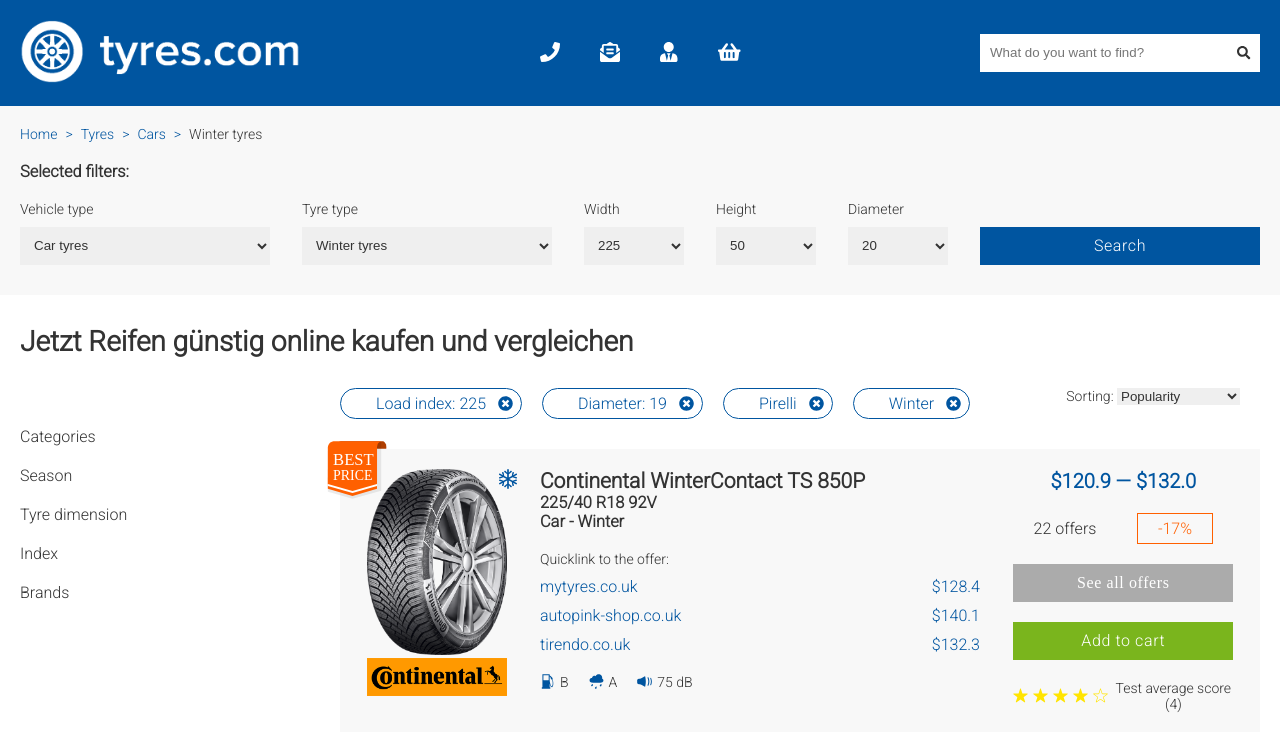
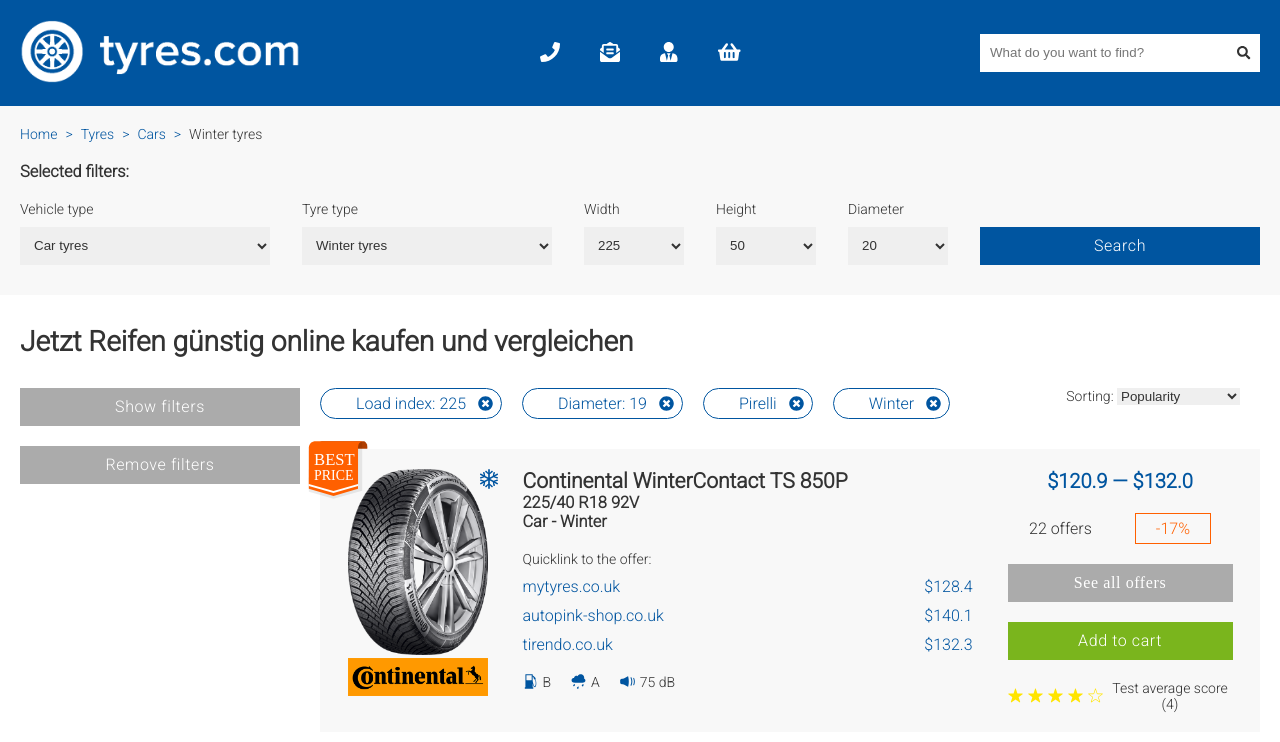
Before and after one commit to web-ethno4ka/Search-Engine-Results-Page, a React (Create React App) app: page / in a window 1280 px wide. Shown: the top 742 px of the page. Built offline with nearby package versions, Linux system fonts and the light colour scheme.

Commit message:
Adding improvements into Vertical-filter component

```diff
--- a/src/App.js
+++ b/src/App.js
@@ -1,5 +1,6 @@
 import React from 'react';
 import './App.scss';
+import Button from './components/button/button';
 import Header from './components/header/header';
 import Breadcrumbs from './components/breadcrumbs/breadcrumbs';
 import Horizontal_filter from './components/horizontal-filter/horizontal-filter';
@@ -10,6 +11,10 @@
 import Footer from './components/footer/footer';
 
 function App() {
+  const [filter, setFilter] = React.useState(false);
+  const toggle = () => {
+    setFilter(!filter);
+  };
   return (
     <div className="wrapper">
       <div className="wrapper__container">
@@ -19,7 +24,16 @@
           <Horizontal_filter />
           <h1 className="heading-block">Jetzt Reifen günstig online kaufen und vergleichen</h1>
           <section className="serp-block">
-            <Vertical_filter />
+            <div className="column-direction">
+              <Button buttonType={'aside-filter__btn'} buttonText="Show filters" onclick={toggle} />
+              {filter ? <Vertical_filter /> : null}
+              <Button
+                buttonType={'aside-filter__btn mt'}
+                buttonText="Remove filters"
+                onclick={toggle}
+              />
+            </div>
+
             <section className="search-results-block">
               <Tags_sorting_block />
               <Product_card />
--- a/src/App.scss
+++ b/src/App.scss
@@ -60,3 +60,8 @@
     margin-left: 0;
   }
 }
+
+.column-direction {
+  display: flex;
+  flex-direction: column;
+}
--- a/src/components/button/button.js
+++ b/src/components/button/button.js
@@ -1,11 +1,13 @@
 import React from 'react';
 import './button.scss';
 
-export default function Button({ buttonType, buttonText }) {
+export default function Button({ onclick, buttonType, buttonText }) {
   return (
     <React.Fragment>
       {/* <button className="filter-block__btn">Search</button> */}
-      <button className={buttonType}>{buttonText}</button>
+      <button onClick={onclick} className={buttonType}>
+        {buttonText}
+      </button>
     </React.Fragment>
   );
 }
--- a/src/components/product-card/product-card.js
+++ b/src/components/product-card/product-card.js
@@ -31,7 +31,7 @@
         </h3>
         <div className="cards-block__links">
           <span>Quicklink to the offer:</span>
-          {Object.values(links).map(({ link, price }, index) => (
+          {links.map(({ link, price }, index) => (
             <p className="cards-block__item" key={index}>
               <a href={link}>{link}</a>
               <a href="#">{price}</a>
--- /dev/null
+++ b/src/components/vertical-filter/categories/brands.js
@@ -0,0 +1,37 @@
+import React from 'react';
+
+const Brands = () => {
+  return (
+    <li className="sidebar-filter__item">
+      <a className="sidebar-filter__category">Brands</a>
+      <ul className="sidebar-filter__submenu">
+        <li>
+          <input type="checkbox" name="Pirelli" id="item" checked />
+          <label for="item">&nbsp;Pirelli</label>
+        </li>
+        <li>
+          <input type="checkbox" name="Continental" id="item1" />
+          <label for="item1">&nbsp;Continental</label>
+        </li>
+        <li>
+          <input type="checkbox" name="Michelin" id="item2" />
+          <label for="item2">&nbsp;Michelin</label>
+        </li>
+        <li>
+          <input type="checkbox" name="Goodyear" id="item3" />
+          <label for="item3">&nbsp;Goodyear</label>
+        </li>
+        <li>
+          <input type="checkbox" name="Falken" id="item4" />
+          <label for="item4">&nbsp;Falken</label>
+        </li>
+        <li>
+          <input type="checkbox" name="Bridgestone" id="item5" />
+          <label for="item5">&nbsp;Bridgestone</label>
+        </li>
+      </ul>
+    </li>
+  );
+};
+
+export default Brands;
--- /dev/null
+++ b/src/components/vertical-filter/categories/seasons.js
@@ -0,0 +1,22 @@
+import React from 'react';
+
+const Seasons = () => {
+  return (
+    <li className="sidebar-filter__item">
+      <a className="sidebar-filter__category">Season</a>
+      <ul className="sidebar-filter__submenu">
+        <li>
+          <a href="#">Summer</a>
+        </li>
+        <li>
+          <a href="#">Winter</a>
+        </li>
+        <li>
+          <a href="#">All-season</a>
+        </li>
+      </ul>
+    </li>
+  );
+};
+
+export default Seasons;
--- /dev/null
+++ b/src/components/vertical-filter/categories/type-of-product.js
@@ -0,0 +1,25 @@
+import React from 'react';
+
+const Type_of_product = () => {
+  return (
+    <li className="sidebar-filter__item">
+      <a className="sidebar-filter__category ">Categories</a>
+      <ul className="sidebar-filter__submenu">
+        <li>
+          <a href="#">Tyres</a>
+        </li>
+        <li>
+          <a href="#">Wheels</a>
+        </li>
+        <li>
+          <a href="#">Oils</a>
+        </li>
+        <li>
+          <a href="#">Accesories</a>
+        </li>
+      </ul>
+    </li>
+  );
+};
+
+export default Type_of_product;
--- /dev/null
+++ b/src/components/vertical-filter/categories/tyre-dimension.js
@@ -0,0 +1,38 @@
+import React from 'react';
+import Select from '../../select/select';
+
+const Tyre_dimension = () => {
+  const [options, setOptions] = React.useState([
+    [225, 215, 195, 186, 170],
+    [50, 45, 40, 35, 30],
+    [20, 19, 18, 17, 16],
+  ]);
+
+  return (
+    <li className="sidebar-filter__item">
+      <a className="sidebar-filter__category">Tyre dimension</a>
+      <div className="sidebar-filter__submenu sidebar-filter__submenu-dimension flex-row">
+        <Select
+          typeOfBlock={'sidebar-filter__dimension-parameter'}
+          labelName={'Width'}
+          inputWidth={'input-field--shortest'}
+          options={options[0]}
+        />
+        <Select
+          typeOfBlock={'sidebar-filter__dimension-parameter'}
+          labelName={'Height'}
+          inputWidth={'input-field--shortest'}
+          options={options[1]}
+        />
+        <Select
+          typeOfBlock={'sidebar-filter__dimension-parameter'}
+          labelName={'Diameter'}
+          inputWidth={'input-field--shortest'}
+          options={options[2]}
+        />
+      </div>
+    </li>
+  );
+};
+
+export default Tyre_dimension;
--- a/src/components/vertical-filter/vertical-filter.css
+++ b/src/components/vertical-filter/vertical-filter.css
@@ -51,6 +51,22 @@
     margin: auto;
     margin-bottom: 2rem;
   }
+}
+
+.aside-filter__btn--sorting {
+  width: 28rem;
+  height: 3.8rem;
+  font: 200 1.6rem Roboto;
+  letter-spacing: 0.6px;
+  color: #fff;
+  background: #0055a0;
+  -webkit-transition: all 0.3s ease-in-out;
+  transition: all 0.3s ease-in-out;
+}
+
+.aside-filter__btn--sorting:hover {
+  background: #006bc9;
+  cursor: pointer;
 }
 
 .aside-filter__btn--mobile {
@@ -114,8 +130,6 @@
 
 .sidebar-filter__submenu {
   margin: 0 0 0 1rem;
-  max-height: 0;
-  overflow: hidden;
   -webkit-transition: all 0.3s ease-in-out;
   transition: all 0.3s ease-in-out;
 }
@@ -228,4 +242,17 @@
   -webkit-transform: rotate(-45deg);
           transform: rotate(-45deg);
 }
+
+.mt {
+  margin-top: 2rem;
+}
+
+.is-active {
+  background-color: blue;
+}
+
+.toggler {
+  max-height: 0;
+  overflow: hidden;
+}
 /*# sourceMappingURL=vertical-filter.css.map */
--- a/src/components/vertical-filter/vertical-filter.js
+++ b/src/components/vertical-filter/vertical-filter.js
@@ -1,132 +1,27 @@
 import React from 'react';
 import Button from '../button/button';
-import Select from '../select/select';
+
+import Type_of_product from './categories/type-of-product';
+import Seasons from './categories/seasons';
+import Tyre_dimension from './categories/tyre-dimension';
+import Index from './categories/index';
+import Brands from './categories/brands';
 import './vertical-filter.scss';
 
 export default function Vertical_filter() {
-  const [options, setOptions] = React.useState([
-    [225, 215, 195, 186, 170],
-    [50, 45, 40, 35, 30],
-    [20, 19, 18, 17, 16],
-    [50, 45, 40, 35, 30],
-    ['H(210km/h)', 'N(140km/h)', 'S(180km/h)', 'V(240km/h)', 'Y(300km/h)'],
-  ]);
-
   return (
     <aside className="aside-filter">
-      <Button />
-      {/* <button className="aside-filter__btn aside-filter__btn--remove">Remove filters</button> */}
-
       <div className="sidebar-filter">
         <ul className="sidebar-filter__list">
-          <li className="sidebar-filter__item">
-            <a className="sidebar-filter__category">Categories</a>
-            <ul className="sidebar-filter__submenu">
-              <li>
-                <a href="#">Tyres</a>
-              </li>
-              <li>
-                <a href="#">Wheels</a>
-              </li>
-              <li>
-                <a href="#">Oils</a>
-              </li>
-              <li>
-                <a href="#">Accesories</a>
-              </li>
-            </ul>
-          </li>
-          <li className="sidebar-filter__item">
-            <a className="sidebar-filter__category">Season</a>
-            <ul className="sidebar-filter__submenu">
-              <li>
-                <a href="#">Summer</a>
-              </li>
-              <li>
-                <a href="#">Winter</a>
-              </li>
-              <li>
-                <a href="#">All-season</a>
-              </li>
-            </ul>
-          </li>
-          <li className="sidebar-filter__item">
-            <a className="sidebar-filter__category">Tyre dimension</a>
-            <div className="sidebar-filter__submenu sidebar-filter__submenu-dimension flex-row">
-              <Select
-                typeOfBlock={'sidebar-filter__dimension-parameter'}
-                labelName={'Width'}
-                inputWidth={'input-field--shortest'}
-                options={options[0]}
-              />
-              <Select
-                typeOfBlock={'sidebar-filter__dimension-parameter'}
-                labelName={'Height'}
-                inputWidth={'input-field--shortest'}
-                options={options[1]}
-              />
-              <Select
-                typeOfBlock={'sidebar-filter__dimension-parameter'}
-                labelName={'Diameter'}
-                inputWidth={'input-field--shortest'}
-                options={options[2]}
-              />
-            </div>
-          </li>
-          <li className="sidebar-filter__item">
-            <a className="sidebar-filter__category">Index</a>
-            <div className="sidebar-filter__submenu">
-              <Select
-                typeOfBlock={'sidebar-filter__index-parameter'}
-                labelName={'Load Index'}
-                inputWidth={'input-field--regular'}
-                options={options[3]}
-              />
-              <Select
-                typeOfBlock={'sidebar-filter__index-parameter'}
-                labelName={'Speed Index'}
-                inputWidth={'input-field--regular'}
-                options={options[4]}
-              />
-            </div>
-          </li>
-          <li className="sidebar-filter__item">
-            <a className="sidebar-filter__category">Brands</a>
-            <ul className="sidebar-filter__submenu">
-              <li>
-                <input type="checkbox" name="Pirelli" id="item" checked />
-                <label for="item">&nbsp;Pirelli</label>
-              </li>
-              <li>
-                <input type="checkbox" name="Continental" id="item1" />
-                <label for="item1">&nbsp;Continental</label>
-              </li>
-              <li>
-                <input type="checkbox" name="Michelin" id="item2" />
-                <label for="item2">&nbsp;Michelin</label>
-              </li>
-              <li>
-                <input type="checkbox" name="Goodyear" id="item3" />
-                <label for="item3">&nbsp;Goodyear</label>
-              </li>
-              <li>
-                <input type="checkbox" name="Falken" id="item4" />
-                <label for="item4">&nbsp;Falken</label>
-              </li>
-              <li>
-                <input type="checkbox" name="Bridgestone" id="item5" />
-                <label for="item5">&nbsp;Bridgestone</label>
-              </li>
-            </ul>
-          </li>
+          <Type_of_product />
+          <Seasons />
+          <Tyre_dimension />
+          <Index />
+          <Brands />
         </ul>
       </div>
 
-      <Button />
-      <Button />
-      {/* <button className="aside-filter__btn aside-filter__btn--mobile">Show filters</button>
-
-      <button className="aside-filter__btn aside-filter__btn--mobile">Sorting</button> */}
+      <Button buttonType={'aside-filter__btn--sorting mt'} buttonText="Sorting" />
     </aside>
   );
 }
--- a/src/components/vertical-filter/vertical-filter.scss
+++ b/src/components/vertical-filter/vertical-filter.scss
@@ -79,7 +79,6 @@
       width: 100%;
       max-width: 28rem;
     }
-
     @include md {
       margin: 3rem 0;
       display: none;
@@ -88,6 +87,9 @@
       display: block;
       margin: auto;
       margin-bottom: 2rem;
+    }
+    &--sorting {
+      @include btn($color-blue);
     }
 
     &--mobile {
@@ -222,3 +224,16 @@
   z-index: 2;
   transform: rotate(-45deg);
 }
+
+.mt {
+  margin-top: 2rem;
+}
+
+.is-active {
+  background-color: blue;
+}
+
+// .toggler {
+//   max-height: 0;
+//   overflow: hidden;
+// }
```
Also changed, not shown: src/components/vertical-filter/categories/index.js (added, +30 -0 lines), 1 other file (tests, documents, lock files or other folders).
